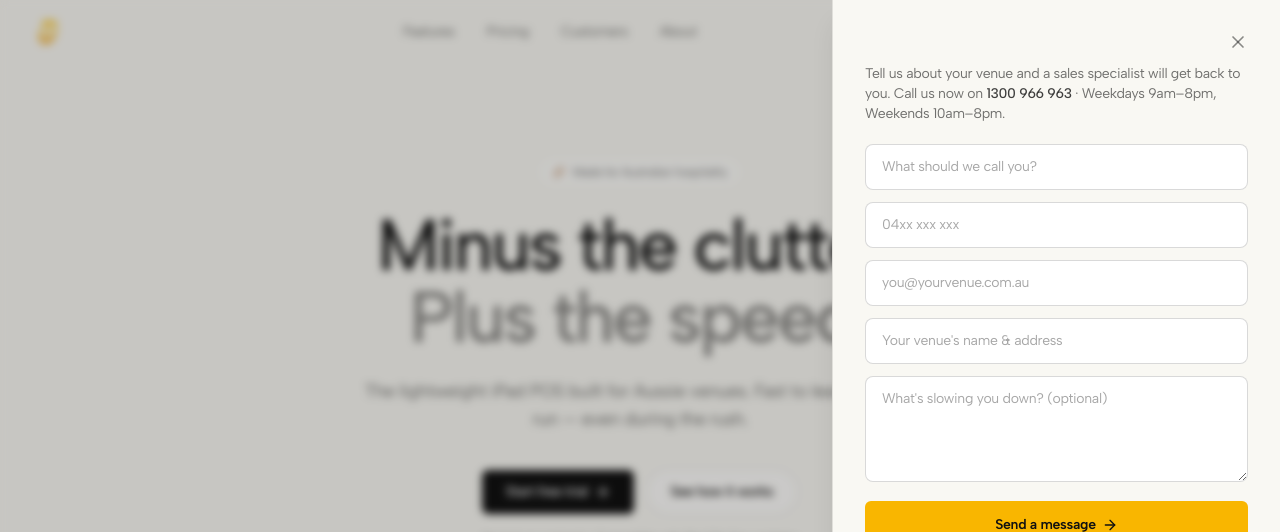
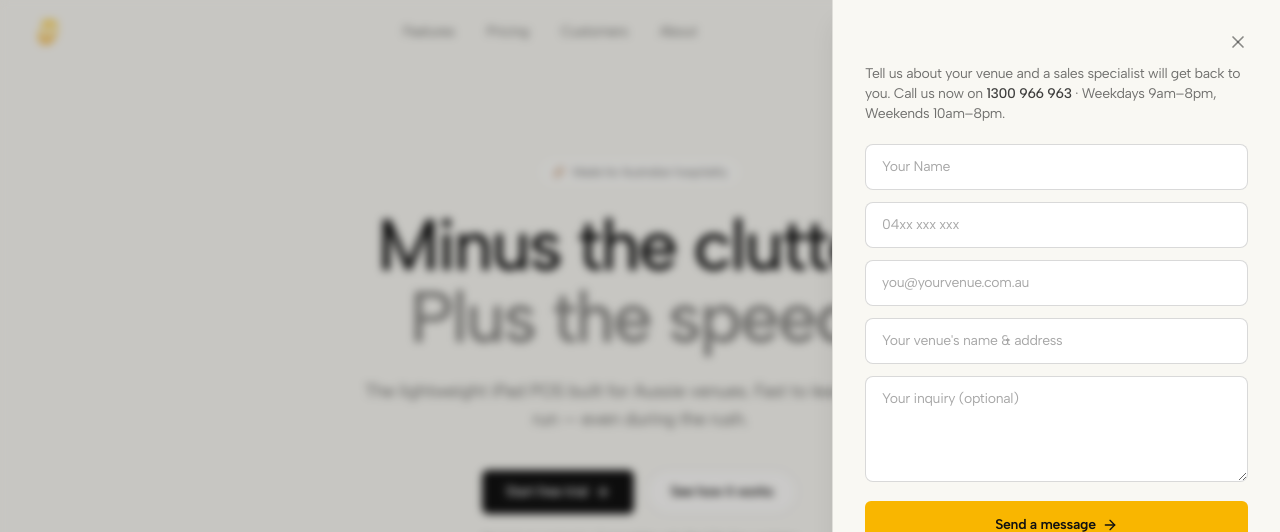
Before and after one commit to poble-pos/poble_home, a Next.js app: page / in a window 1280 px wide. Both pictures are taken after a click on the button "Start free". Shown: the top 532 px of the page. Built offline with nearby package versions, Linux system fonts and the light colour scheme; grey boxes are pictures that could not be loaded.

Commit message:
Modify: Placeholder modified

```diff
--- a/src/components/site/InquiryForm.tsx
+++ b/src/components/site/InquiryForm.tsx
@@ -1,6 +1,7 @@
 "use client";
 
 import { ArrowRight, Check, Phone } from "lucide-react";
+
 import { useState } from "react";
 
 interface FormState {
@@ -121,7 +122,7 @@ export function InquiryForm({
           label="Name"
           value={form.name}
           onChange={update("name")}
-          placeholder="What should we call you?"
+          placeholder="Your Name"
           required
         />
         <Field
@@ -151,7 +152,7 @@ export function InquiryForm({
           aria-label="Message"
           value={form.message}
           onChange={update("message")}
-          placeholder="What's slowing you down? (optional)"
+          placeholder="Your inquiry (optional)"
           rows={4}
           className="w-full rounded-lg border border-black/15 bg-white px-4 py-3 text-sm text-[#111111] placeholder:text-black/35 focus:border-black/30 focus:outline-none focus:ring-1 focus:ring-black/20"
         />
```
